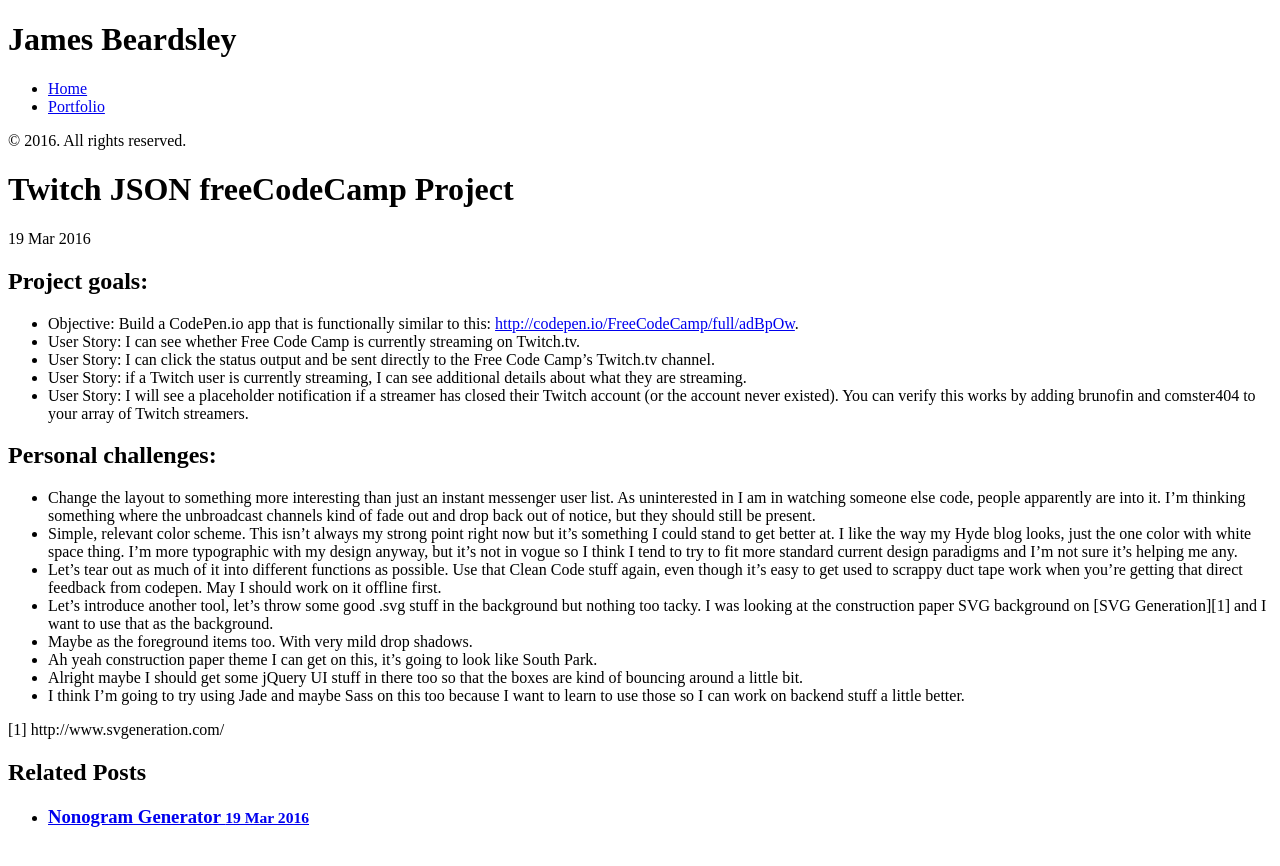
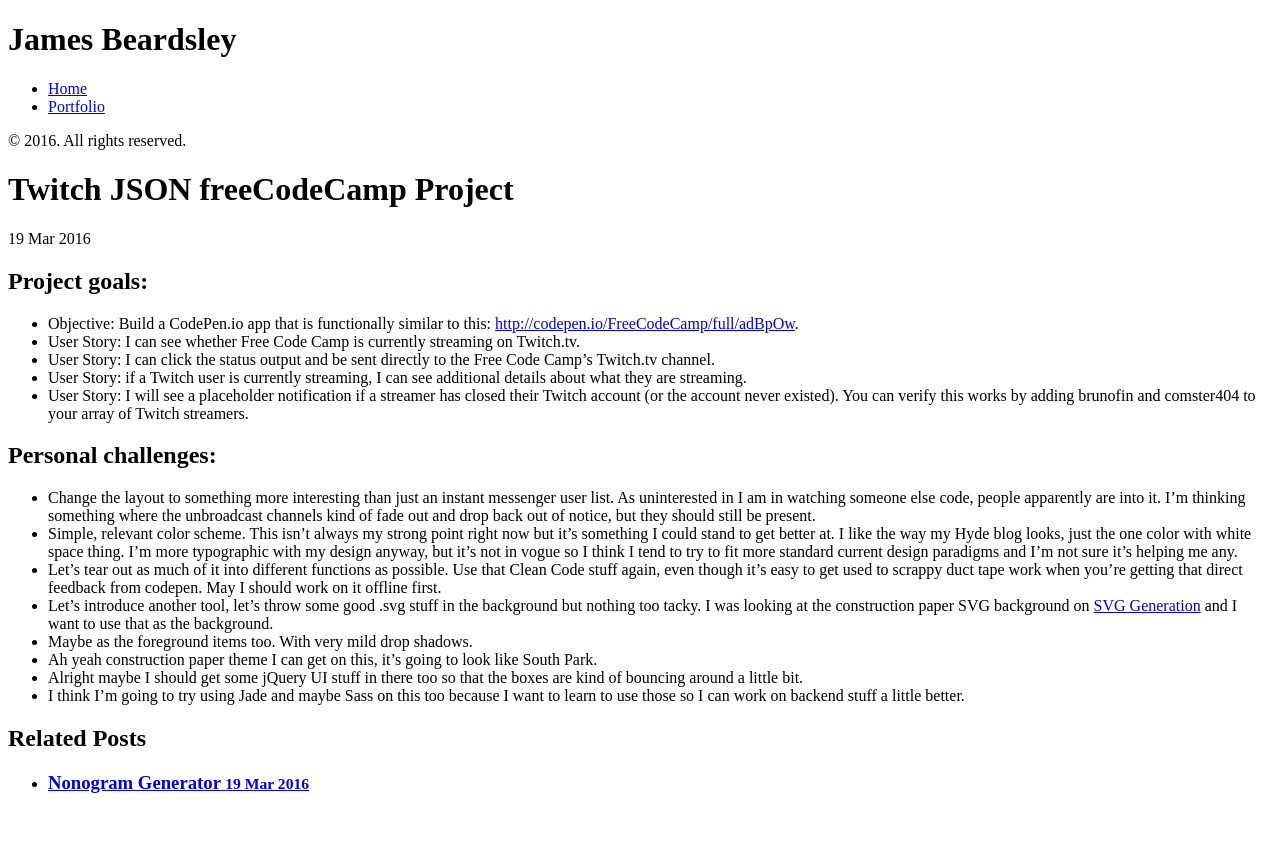
Before and after one commit to beardsley-james/blog, a Jekyll site: the page built from _posts/2016-03-19-twitch-json-project.md, in a window 1280 px wide. Shown: the top 866 px of the page. Built offline with Jekyll 4.4.1, drawn with Linux system fonts in a browser that asks for light colours; Markdown is read by kramdown in place of the engine named in the settings.

Commit message:
still learning markdown

```diff
--- a/_posts/2016-03-19-twitch-json-project.md
+++ b/_posts/2016-03-19-twitch-json-project.md
@@ -23,4 +23,4 @@
 - I think I'm going to try using Jade and maybe Sass on this too because I want to learn to use those so I can work on backend stuff a little better.
 
 
-[1] http://www.svgeneration.com/
+[1]: http://www.svgeneration.com/
```
